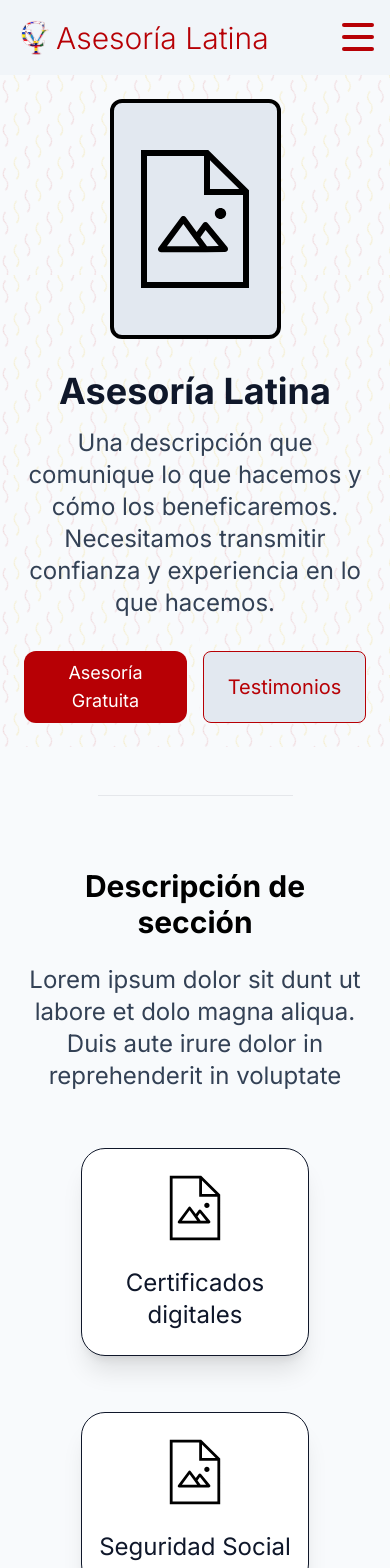
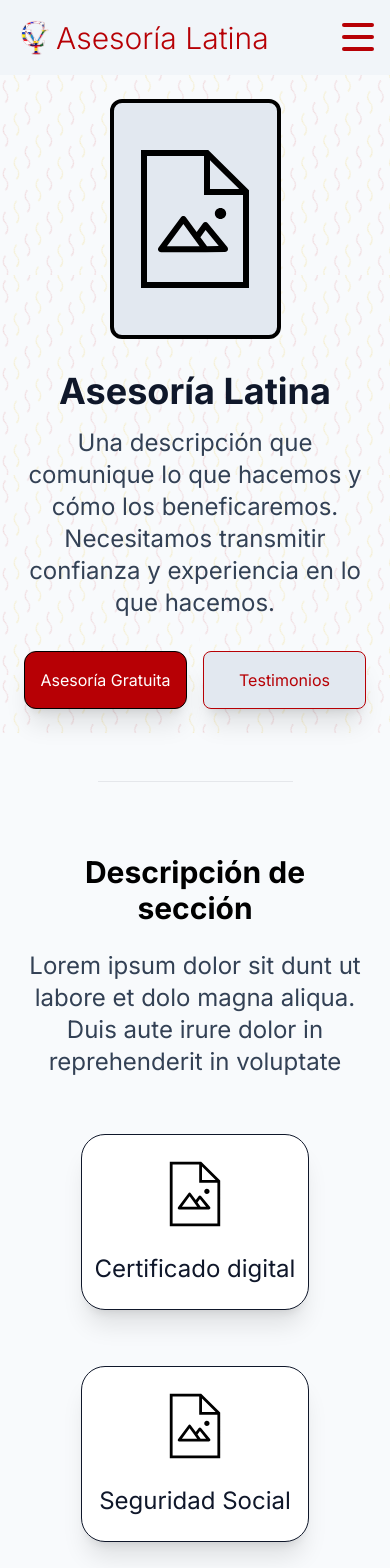
Before and after one commit to ByronCalvete/yc-asesoria-next, a Next.js app: page / in a window 390 px wide. Shown: the top 1568 px of the page. Built offline with nearby package versions, Linux system fonts and the light colour scheme.

Commit message:
add: new routes and fix styles for mobile

```diff
--- /dev/null
+++ b/app/alta-autonomo/page.jsx
@@ -0,0 +1,5 @@
+export default function Autonomo() {
+  return (
+    <h2>Alta de autónomos</h2>
+  )
+}
--- /dev/null
+++ b/app/arraigos/page.jsx
@@ -0,0 +1,5 @@
+export default function Arraigos() {
+  return (
+    <h2>Arraigos</h2>
+  )
+}
--- /dev/null
+++ b/app/asesoria-gratuita/page.jsx
@@ -0,0 +1,5 @@
+export default function AsesoriaGratuita() {
+  return (
+    <h2>Asesoría gratuita</h2>
+  )
+}
--- /dev/null
+++ b/app/certificado-digital/page.jsx
@@ -0,0 +1,5 @@
+export default function CertificadoDigital() {
+  return (
+    <h2>Certificado digital</h2>
+  )
+}
--- /dev/null
+++ b/app/citas/page.jsx
@@ -0,0 +1,5 @@
+export default function Citas() {
+  return (
+    <h2>Citas</h2>
+  )
+}
--- a/app/components/Header.jsx
+++ b/app/components/Header.jsx
@@ -28,7 +28,7 @@ export default function Header() {
             <Link href="/about" className="hover:opacity-90">Link 1</Link>
             <Link href="#link2" className="hover:opacity-90">Link 2</Link>
             <Link href="#link3" className="hover:opacity-90">Link 3</Link>
-            <button className="bg-yc-red dark:bg-slate-50 text-white dark:text-yc-red py-2 px-3 rounded-lg hover:opacity-90">Asesoría Gratuita</button>
+            <Link href="/asesoria-gratuita" className="bg-yc-red dark:bg-slate-50 text-white dark:text-yc-red py-3 px-3 rounded-lg hover:opacity-90 border border-black shadow-xl">Asesoría Gratuita</Link>
           </nav>
         </div>
       </section>
--- a/app/components/Service.jsx
+++ b/app/components/Service.jsx
@@ -1,12 +1,15 @@
 import Image from 'next/image'
+import Link from 'next/link'
 
-export default function Service({ srcImage, altImage, name, width, height }) {
+export default function Service({ srcImage, altImage, name, width, height, link }) {
   return (
-    <figure className="w-2/3 sm:w-full flex flex-col items-center border border-slate-900 hover:border-yc-red dark:border-gray-100 bg-white dark:bg-slate-200 py-6 px-2 rounded-3xl shadow-xl">
-      <Image width={width} height={height} src={srcImage} alt={altImage} className="w-1/3 mb-6" />
-      <figcaption className="text-2xl text-center text-slate-900 hover:text-yc-red">
-        {name}
-      </figcaption>
-    </figure>
+    <Link href={link}>
+      <figure className="mx-auto w-2/3 sm:w-full flex flex-col items-center border border-slate-900 hover:border-yc-red hover:bg-slate-50 dark:border-gray-100 bg-white dark:bg-slate-200 py-6 px-2 rounded-3xl shadow-xl cursor-pointer">
+        <Image width={width} height={height} src={srcImage} alt={altImage} className="w-1/3 mb-6" />
+        <figcaption className="text-2xl text-center text-slate-900 hover:text-yc-red">
+          {name}
+        </figcaption>
+      </figure>
+    </Link>
   )
 }
--- /dev/null
+++ b/app/nacionalidad/page.jsx
@@ -0,0 +1,5 @@
+export default function Nacionalidad() {
+  return (
+    <h2>Nacionalidad Española 🇪🇸</h2>
+  )
+}
--- a/app/page.js
+++ b/app/page.js
@@ -1,4 +1,6 @@
 import Image from 'next/image'
+import Link from 'next/link'
+
 import Service from './components/Service'
 import Testimony from './components/Testimony'
 
@@ -7,11 +9,12 @@ const data = {
   services: [
     {
       id: 1,
-      name: 'Certificados digitales',
+      name: 'Certificado digital',
       img: '/image-icon.svg',
       imgDescription: 'Pendiente descripción',
       width: 100,
       height: 100,
+      link: '/certificado-digital',
     },
     {
       id: 2,
@@ -20,6 +23,7 @@ const data = {
       imgDescription: 'Pendiente descripción',
       width: 100,
       height: 100,
+      link: '/seguridad-social',
     },
     {
       id: 3,
@@ -28,6 +32,7 @@ const data = {
       imgDescription: 'Pendiente descripción',
       width: 100,
       height: 100,
+      link: '/citas',
     },
     {
       id: 4,
@@ -36,6 +41,7 @@ const data = {
       imgDescription: 'Pendiente descripción',
       width: 100,
       height: 100,
+      link: '/arraigos',
     },
     {
       id: 5,
@@ -44,6 +50,7 @@ const data = {
       imgDescription: 'Pendiente descripción',
       width: 100,
       height: 100,
+      link: '/residencias',
     },
     {
       id: 6,
@@ -52,6 +59,7 @@ const data = {
       imgDescription: 'Pendiente descripción',
       width: 100,
       height: 100,
+      link: '/renovaciones',
     },
     {
       id: 7,
@@ -60,6 +68,7 @@ const data = {
       imgDescription: 'Pendiente descripción',
       width: 100,
       height: 100,
+      link: '/alta-autonomo',
     },
     {
       id: 8,
@@ -68,6 +77,7 @@ const data = {
       imgDescription: 'Pendiente descripción',
       width: 100,
       height: 100,
+      link: '/nacionalidad',
     }
   ],
   testimonials: [
@@ -102,8 +112,8 @@ export default function Home() {
             Una descripción que comunique lo que hacemos y cómo los beneficaremos. Necesitamos transmitir confianza y experiencia en lo que hacemos.
           </p>
           <div className="mt-8 flex gap-4">
-            <button href="#link4" className="bg-yc-red py-2 px-3 text-lg rounded-xl hover:opacity-90 text-white w-1/2">Asesoría Gratuita</button>
-            <button href="#link4" className="bg-slate-200 dark:bg-slate-50 text-yc-red py-4 px-3 text-xl rounded-lg hover:opacity-80 w-1/2 border border-yc-red">Testimonios</button>
+            <Link href="/asesoria-gratuita" className="bg-yc-red text-center self-center px-3 py-4 text-md sm:text-xl rounded-xl hover:opacity-90 text-white w-1/2 border border-black shadow-xl">Asesoría Gratuita</Link>
+            <button href="#link4" className="bg-slate-200 dark:bg-slate-50 text-yc-red py-4 px-3 text-md sm:text-xl rounded-lg hover:opacity-80 w-1/2 border border-yc-red shadow-xl">Testimonios</button>
           </div>
         </article>
         <div className="w-1/2 h-60 sm:h-80 grid place-content-center border-solid border-4 border-black dark:border-white rounded-xl bg-slate-200">
@@ -119,7 +129,7 @@ export default function Home() {
         Descripción de sección
       </h2>
       <p className="text-2xl mt-4 text-center text-slate-700 dark:text-slate-400">Lorem ipsum dolor sit dunt ut labore et dolo magna aliqua. Duis aute irure dolor in reprehenderit in voluptate</p>
-      <div className="mx-auto my-14 flex flex-col md:grid sm:grid md:grid-cols-2 lg:grid-cols-3 items-center gap-14">
+      <div className="my-14 grid md:grid-cols-2 lg:grid-cols-3 items-center gap-14">
         {data.services.map(service => (
           <Service
             key={service.id}
@@ -128,6 +138,7 @@ export default function Home() {
             name={service.name}
             width={service.width}
             height={service.height}
+            link={service.link}
           />
         ))}
       </div>
--- /dev/null
+++ b/app/renovaciones/page.jsx
@@ -0,0 +1,5 @@
+export default function Renovaciones() {
+  return (
+    <h2>Renovaciones</h2>
+  )
+}
--- /dev/null
+++ b/app/residencias/page.jsx
@@ -0,0 +1,5 @@
+export default function Residencias() {
+  return (
+    <h2>Residencias</h2>
+  )
+}
--- /dev/null
+++ b/app/seguridad-social/page.jsx
@@ -0,0 +1,5 @@
+export default function SeguridadSocial() {
+  return (
+    <h2>Seguridad social</h2>
+  )
+}
```
